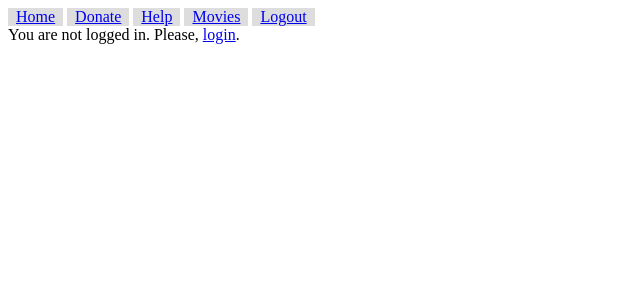
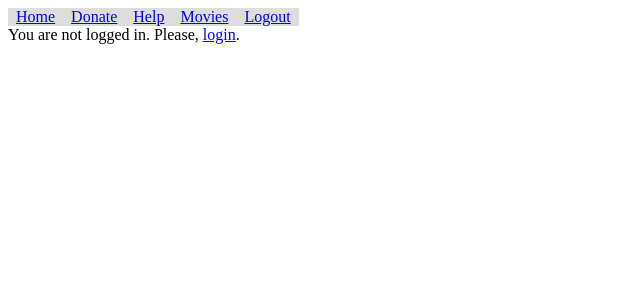
Before and after one commit to jilesm/CIS371Movie, a PHP site: page /movie.php in a window 1280 px wide. Shown: the top 300 px of the page, without its empty margins (0-640 px from the left). Run offline with PHP 8.4, Linux system fonts and the light colour scheme.

Commit message:
Float left menu list

```diff
--- a/menu.php
+++ b/menu.php
@@ -4,11 +4,11 @@
 </head>
 <body>
 <ul>
-<li> <a href="home.php">Home</a></li>
-<li><a href="donate.php">Donate</a></li>
-<li><a href="help.php">Help</a></li>
-<li><a href="movie.php">Movies</a></li>
-<li><a href="logout.php">Logout</a></li>
+<li style="float:left"> <a href="home.php">Home</a></li>
+<li style="float:left"><a href="donate.php">Donate</a></li>
+<li style="float:left"><a href="help.php">Help</a></li>
+<li style="float:left"><a href="movie.php">Movies</a></li>
+<li style="float:left"><a href="logout.php">Logout</a></li>
 </ul>
 </body>
 </html>
```
